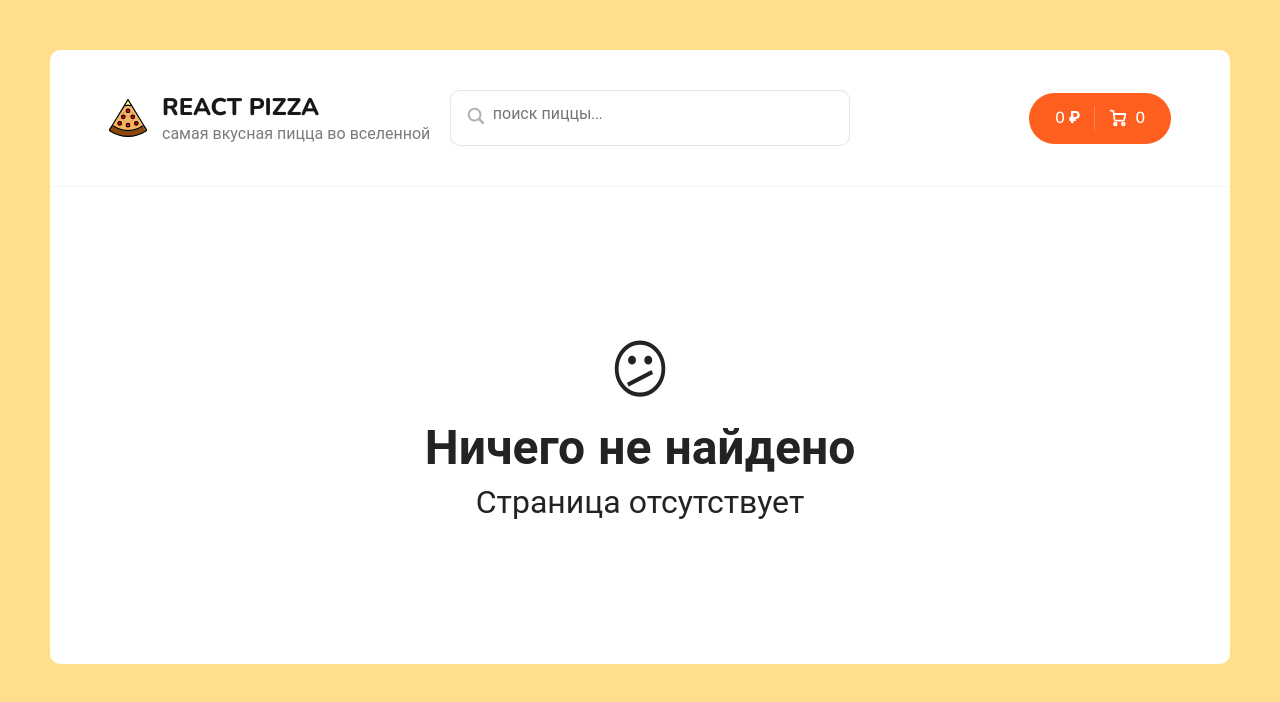
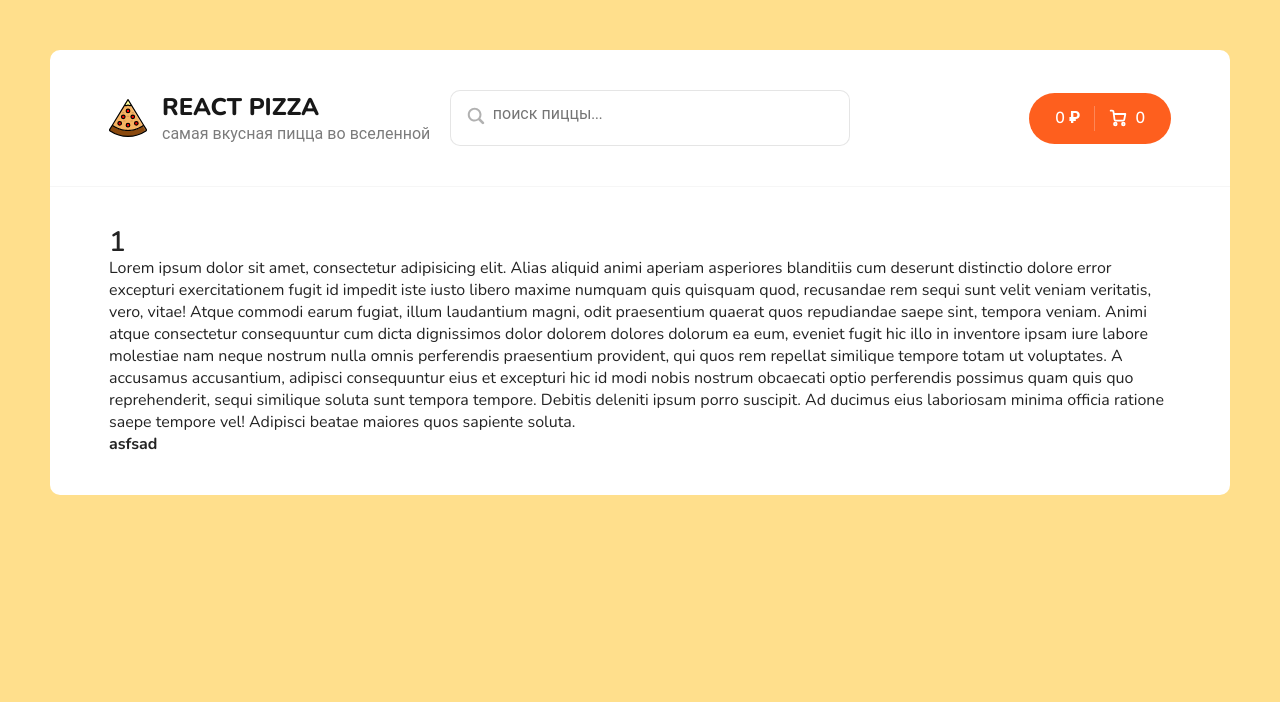
Before and after one commit to oleg-lego-lego/pizza_restaurant, a React (Create React App) app: page /pizza/1 in a window 1280 px wide. Shown: the top 702 px of the page. Built offline with nearby package versions, Linux system fonts and the light colour scheme.

Commit message:
add useParams in FullPizza

```diff
--- a/src/App.tsx
+++ b/src/App.tsx
@@ -16,7 +16,7 @@ function App() {
                 <Routes>
                     <Route path={'/'} element={<Home/>}/>
                     <Route path={'/cart'} element={<Cart/>}/>
-                    <Route path={'/pizza'} element={<FullPizza/>}/>
+                    <Route path={'/pizza/:id'} element={<FullPizza/>}/>
                     <Route path={'*'} element={<NotFound/>}/>
                 </Routes>
             </div>
--- a/src/pages/FullPizza/FullPizza.tsx
+++ b/src/pages/FullPizza/FullPizza.tsx
@@ -1,9 +1,13 @@
 import React from 'react';
+import {useParams} from "react-router-dom";
 
 export const FullPizza = () => {
+    const { id } = useParams()
+
+
     return (
-        <div>
-            <h2>qwrwer</h2>
+        <div className={"container"}>
+            <h2>{id}</h2>
             <p>Lorem ipsum dolor sit amet, consectetur adipisicing elit. Alias aliquid animi aperiam asperiores
                 blanditiis cum deserunt distinctio dolore error excepturi exercitationem fugit id impedit iste iusto
                 libero maxime numquam quis quisquam quod, recusandae rem sequi sunt velit veniam veritatis, vero, vitae!
```
